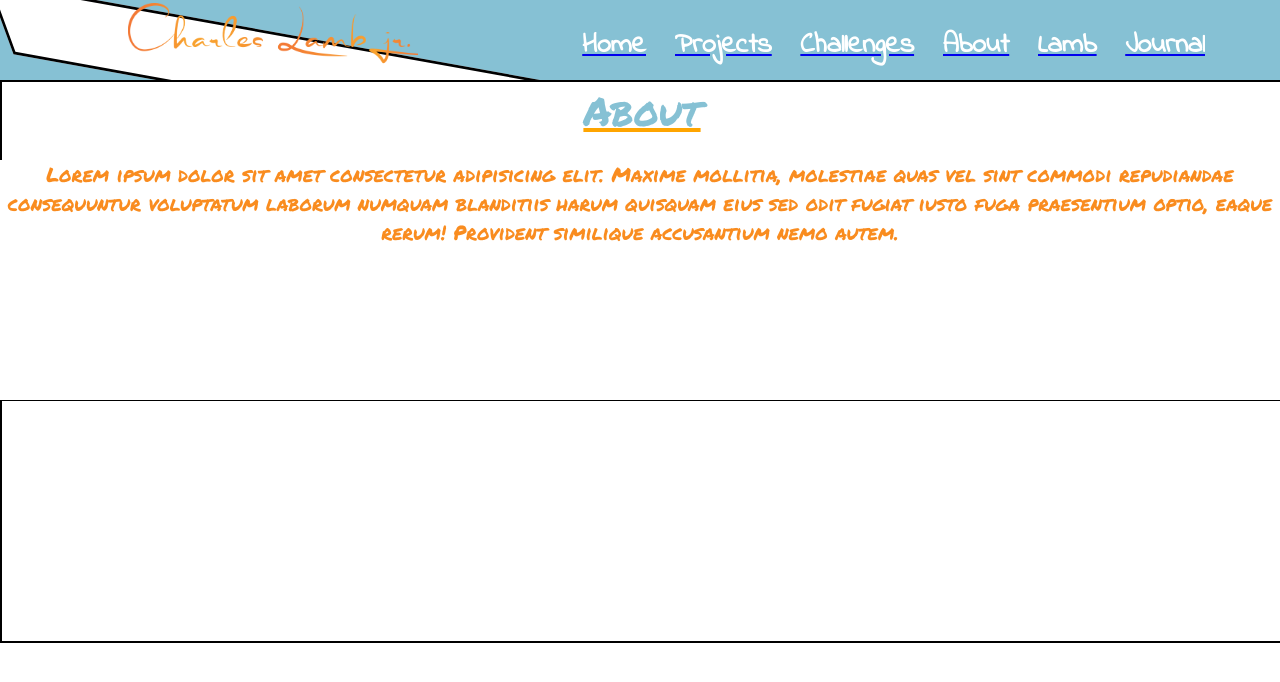
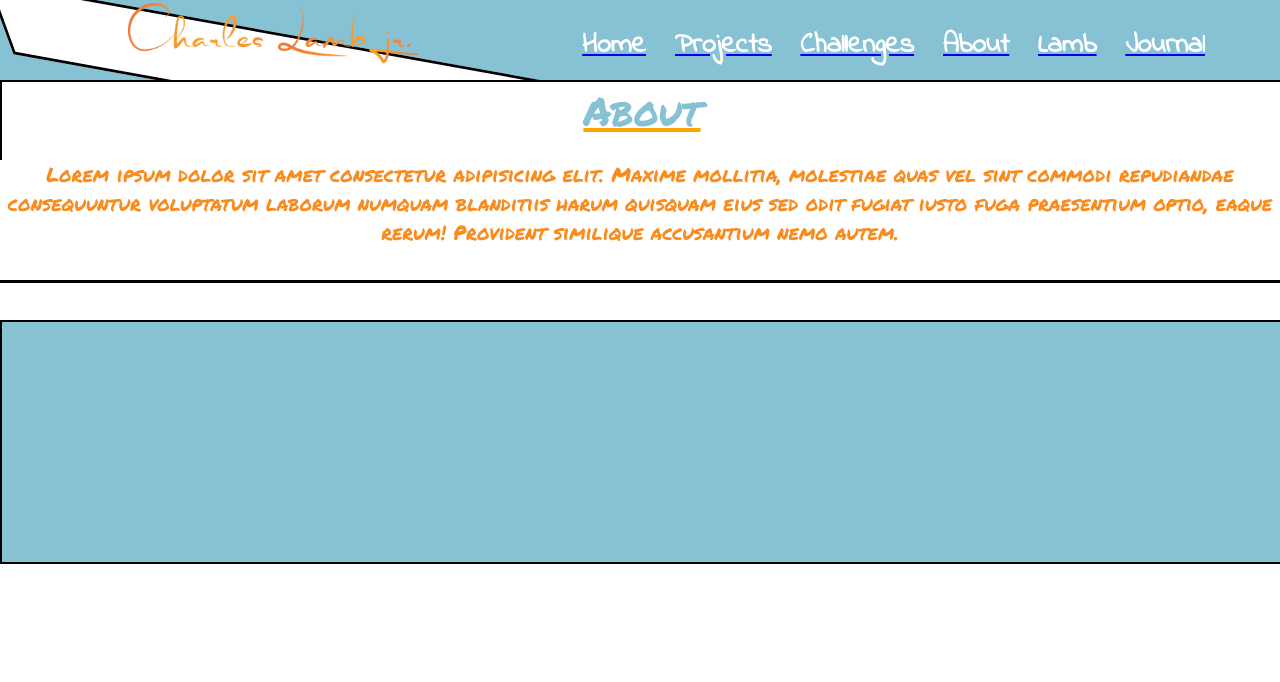
Before and after one commit to cyberstizz/charleslambjr, a React (Create React App) app: page /about in a window 1280 px wide. Shown: the top 682 px of the page. Built offline with nearby package versions, Linux system fonts and the light colour scheme; a web font is replaced by a local one.

Commit message:
added the light blue color and repositioned the skills div a bit more, still more positioning to do though

```diff
--- a/src/components/About.css
+++ b/src/components/About.css
@@ -53,11 +53,12 @@
 
 #aboutParagraph{
     width: 100vw;
-    height: 30vh;
+    height: 15vh;
     background-color: white;
     text-align: center;
     color: rgb(249, 140, 31);
     z-index: 205;
+    border-bottom: solid black;
     position: absolute;
     font-family: 'Permanent Marker', cursive;
     font-size: 20px;
@@ -71,6 +72,7 @@
     width: 100vw;
     height: 30vh;
     position: absolute;
-    top: 49.9vh;
-
+    top: 40vh;
+    z-index: 205;
+    background-color: rgb(134, 193, 212);
 }
```
